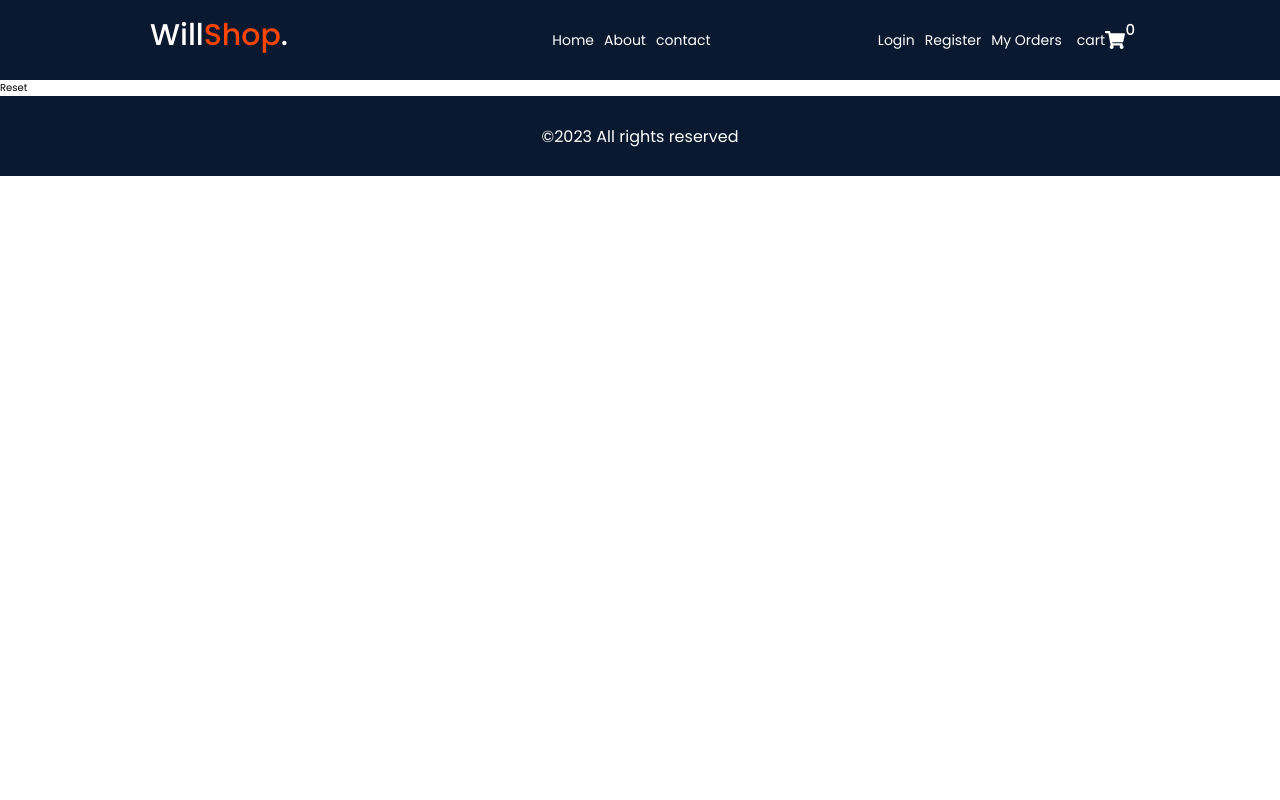
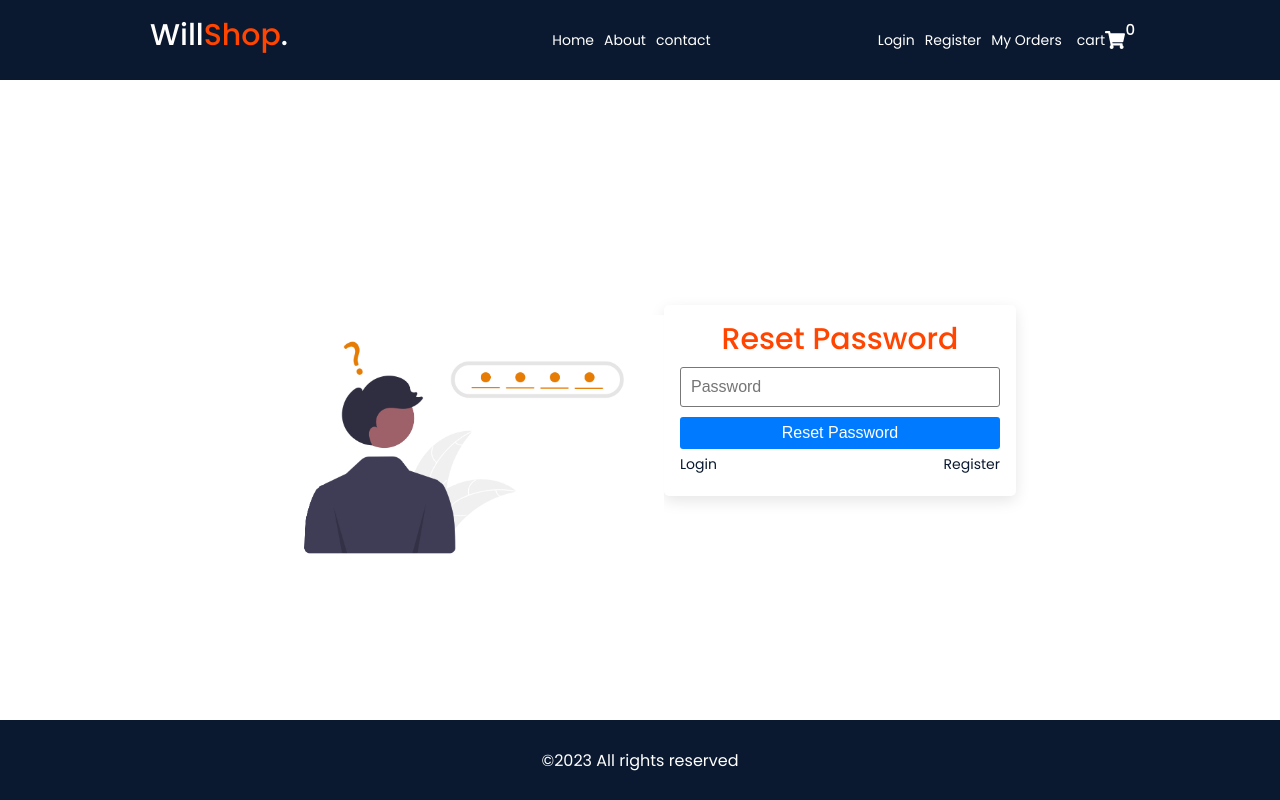
Before and after one commit to William-Hortone/user-management, a React (Create React App) app: page /reset in a window 1280 px wide. Built offline with nearby package versions, Linux system fonts and the light colour scheme.

Commit message:
added the reset page

```diff
--- a/src/pages/auth/login/Login.jsx
+++ b/src/pages/auth/login/Login.jsx
@@ -20,16 +20,16 @@
             <input type="password" placeholder="Password" required />
             <button className="--btn --btn-primary --btn-block">Login</button>
             <div className={styles.links}>
-              <Link to="/reset">reset Password</Link>
+              <Link to="/reset">Reset Password</Link>
             </div>
             <p>-- or --</p>
           </form>
           <button className="--btn --btn-danger --btn-block">
-            <FaGoogle color="#fff" /> login with Google
+            <FaGoogle color="#fff" /> Login with Google
           </button>
           <span className={styles.register}>
             <p>Don't have an account? </p>
-            <Link to="Register">Register</Link>
+            <Link to="Register"> Register</Link>
           </span>
         </div>
       </Card>
--- a/src/pages/auth/register/Register.jsx
+++ b/src/pages/auth/register/Register.jsx
@@ -2,7 +2,6 @@
 import styles from "../auth.module.scss";
 import Card from "../../../components/card/Card";
 import { Link } from "react-router-dom";
-import { FaGoogle } from "react-icons/fa";
 import registerImg from "../../../assets/register.png";
 
 const Register = () => {
@@ -22,7 +21,7 @@
 
           <span className={styles.register}>
             <p>Already have an account? </p>
-            <Link to="/login">Login</Link>
+            <Link to="/login"> Login</Link>
           </span>
         </div>
       </Card>
--- a/src/pages/auth/reset/Reset.jsx
+++ b/src/pages/auth/reset/Reset.jsx
@@ -1,8 +1,32 @@
 import React from "react";
 import styles from "../auth.module.scss";
+import Card from "../../../components/card/Card";
+import { Link } from "react-router-dom";
+import resetImg from "../../../assets/forgot.png";
 
 const Reset = () => {
-  return <div>Reset</div>;
+  return (
+    <section className={`container ${styles.auth}`}>
+      <div className={styles.img}>
+        <img src={resetImg} alt="Login image" width="400" />
+      </div>
+      <Card>
+        <div className={styles.form}>
+          <h2>Reset Password</h2>
+          <form>
+            <input type="password" placeholder="Password" required />
+            <button className="--btn --btn-primary --btn-block">
+              Reset Password
+            </button>
+            <div className={styles.links}>
+              <Link to="/login">Login</Link>
+              <Link to="/register">Register</Link>
+            </div>
+          </form>
+        </div>
+      </Card>
+    </section>
+  );
 };
 
 export default Reset;
```
